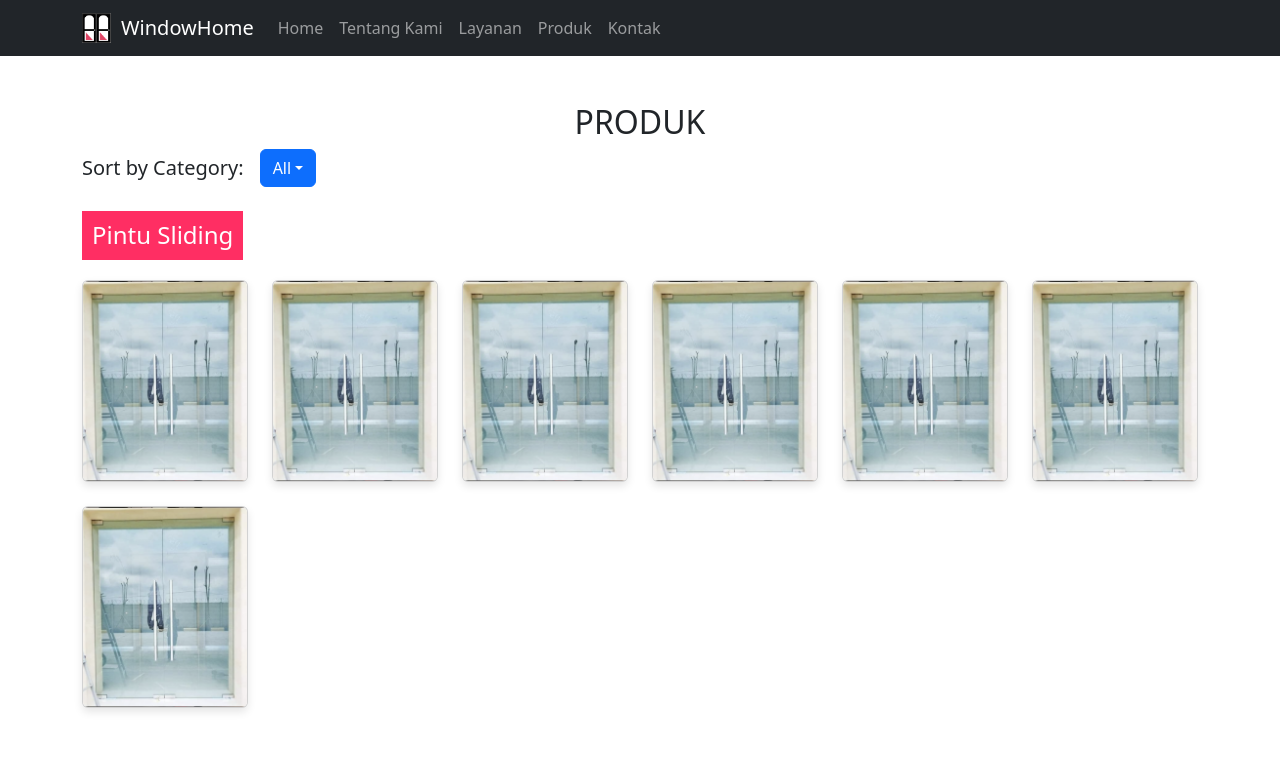
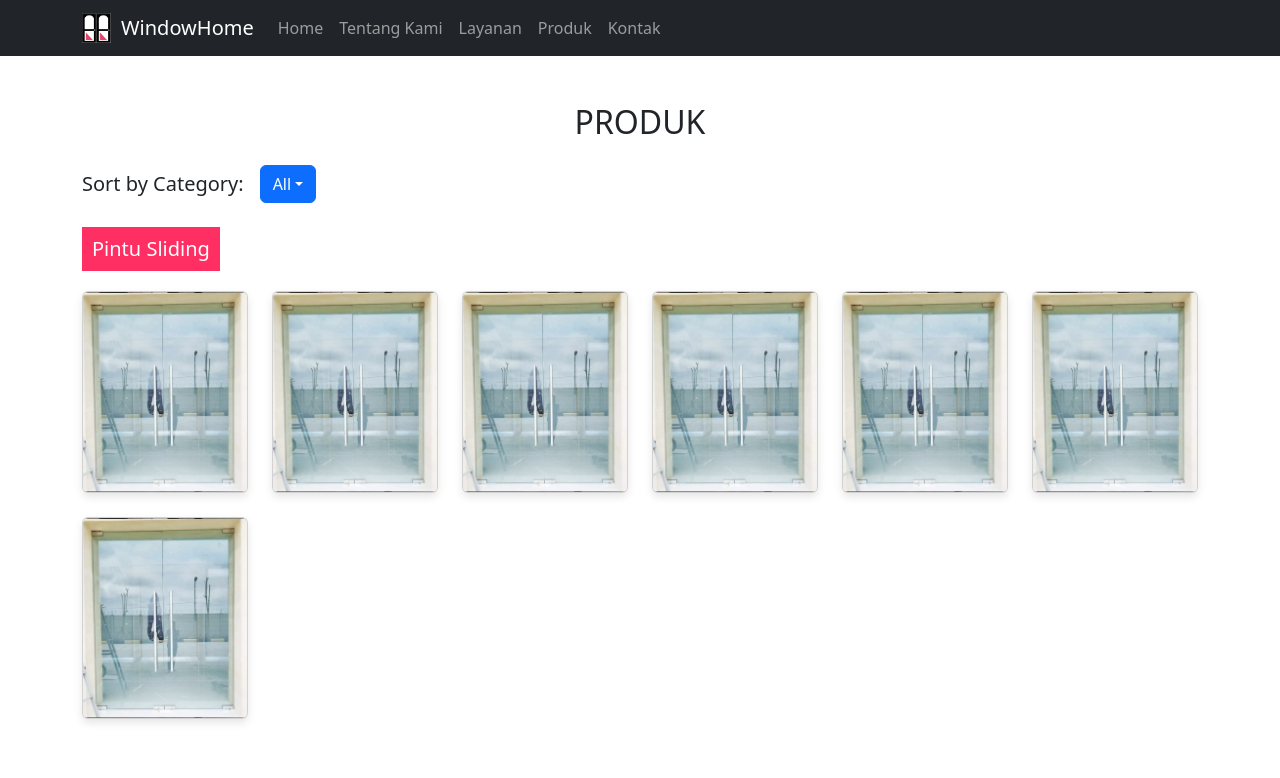
Before and after one commit to difhaels/vite-react-windowhome, a React (Vite) app: page /products in a window 1280 px wide. Shown: the top 778 px of the page. Built offline with nearby package versions, Linux system fonts and the light colour scheme.

Commit message:
desain produk

```diff
--- a/src/pages/Contact.jsx
+++ b/src/pages/Contact.jsx
@@ -7,7 +7,7 @@ export default function Contact() {
   return (
     <>
       <Row className="contact-container">
-        <h2 className="text-center mb-3">Kontak</h2>
+        <h2 className="text-center mb-3">KONTAK</h2>
         <Col xs={12} md={6} className="mb-4">
           <ContactLeft />
         </Col>
--- a/src/pages/Products.jsx
+++ b/src/pages/Products.jsx
@@ -26,7 +26,7 @@ export default function Products() {
 
   return (
     <Container className="my-5">
-      <h2 className="text-center produk-title">PRODUK</h2>
+      <h2 className="text-center produk-title mb-4">PRODUK</h2>
       <div className="d-flex justify-content-start gap-3 align-items-center mb-4">
         <h5 className="mb-0">Sort by Category:</h5>
         <DropdownButton id="dropdown-basic-button" title={selectedCategory} onSelect={handleSelect}>
@@ -40,7 +40,7 @@ export default function Products() {
       </div>
       {filteredCategories.map((category, index) => (
         <div key={index} className="mb-5">
-          <h4 className="category-title">{category.name}</h4>
+          <h5 className="category-title">{category.name}</h5>
           <Row>
             {category.images.map((image, idx) => (
               <Col key={idx} md={2} sm={6} xs={6} className="mb-4">
```
